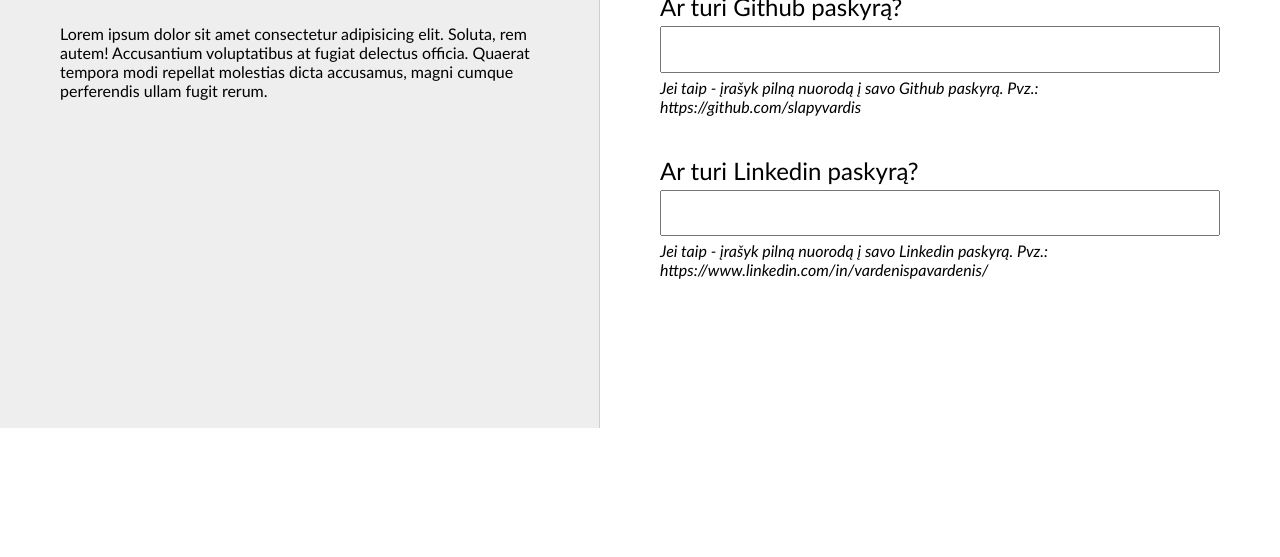
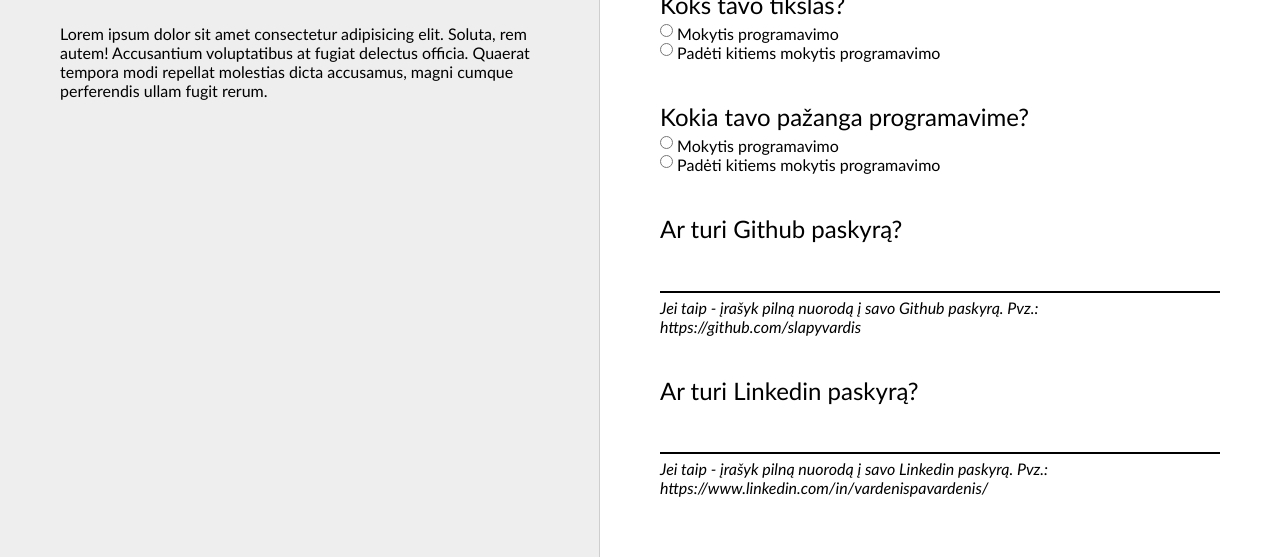
Before and after one commit to belauzas/discord-invite, a website: page index.html in a window 1280 px wide. Shown: the part 372-929 px from the top of the page. Before the commit the page ends 800 px from the top, so only its background shows below. Drawn offline with Linux system fonts and the light colour scheme.

Commit message:
Radio selection

```diff
--- a/css/main.css
+++ b/css/main.css
@@ -35,7 +35,6 @@ body[data-theme='dark'] {
 }
 .left {
     background-color: var(--grey-color);
-    /* box-shadow: 0 0 8px #0004; */
     border-right: 1px solid #0002;
 }
 .right {
@@ -46,6 +45,7 @@ body[data-theme='dark'] {
     font-weight: bold;
     font-size: 40px;
     line-height: 1em;
+    color: #36f;
 }
 
 .main-title {
@@ -102,6 +102,10 @@ body[data-theme='dark'] {
 .card .question > input {
     padding: 0.3em 0.1em;
     font-size: 24px;
+    background-color: var(--secondary-color);
+    border: none;
+    color: var(--main-color);
+    border-bottom: 2px solid var(--main-color);
 }
 .card .question > .comment {
     font-size: 16px;
--- a/index.html
+++ b/index.html
@@ -28,17 +28,43 @@
                 <div class="title">Pagrindiniai klausimai</div>
                 <div class="questions">
                     <div class="question">
-                        <div class="label">Kuo vardu?</div>
+                        <label for="name" class="label">Kuo vardu?</label>
                         <input id="name" type="text">
                         <div class="comment">Tikras vardas, bet ne pravardės ar pan.</div>
                     </div>
                     <div class="question">
-                        <div class="label">Ar turi Github paskyrą?</div>
+                        <div class="label">Koks tavo tikslas?</div>
+                        <div class="radio-list">
+                            <div class="option">
+                                <input type="radio" name="goal" id="goal-begin">
+                                <label for="goal-begin">Mokytis programavimo</label>
+                            </div>
+                            <div class="option">
+                                <input type="radio" name="goal" id="goal-teach">
+                                <label for="goal-teach">Padėti kitiems mokytis programavimo</label>
+                            </div>
+                        </div>
+                    </div>
+                    <div class="question">
+                        <div class="label">Kokia tavo pažanga programavime?</div>
+                        <div class="radio-list">
+                            <div class="option">
+                                <input type="radio" name="goal" id="goal-begin">
+                                <label for="goal-begin">Mokytis programavimo</label>
+                            </div>
+                            <div class="option">
+                                <input type="radio" name="goal" id="goal-teach">
+                                <label for="goal-teach">Padėti kitiems mokytis programavimo</label>
+                            </div>
+                        </div>
+                    </div>
+                    <div class="question">
+                        <label class="label">Ar turi Github paskyrą?</label>
                         <input id="github-username" type="text">
                         <div class="comment">Jei taip - įrašyk pilną nuorodą į savo Github paskyrą. Pvz.: https://github.com/slapyvardis</div>
                     </div>
                     <div class="question">
-                        <div class="label">Ar turi Linkedin paskyrą?</div>
+                        <label class="label">Ar turi Linkedin paskyrą?</label>
                         <input id="linkedin-username" type="text">
                         <div class="comment">Jei taip - įrašyk pilną nuorodą į savo Linkedin paskyrą. Pvz.: https://www.linkedin.com/in/vardenispavardenis/</div>
                     </div>
```
